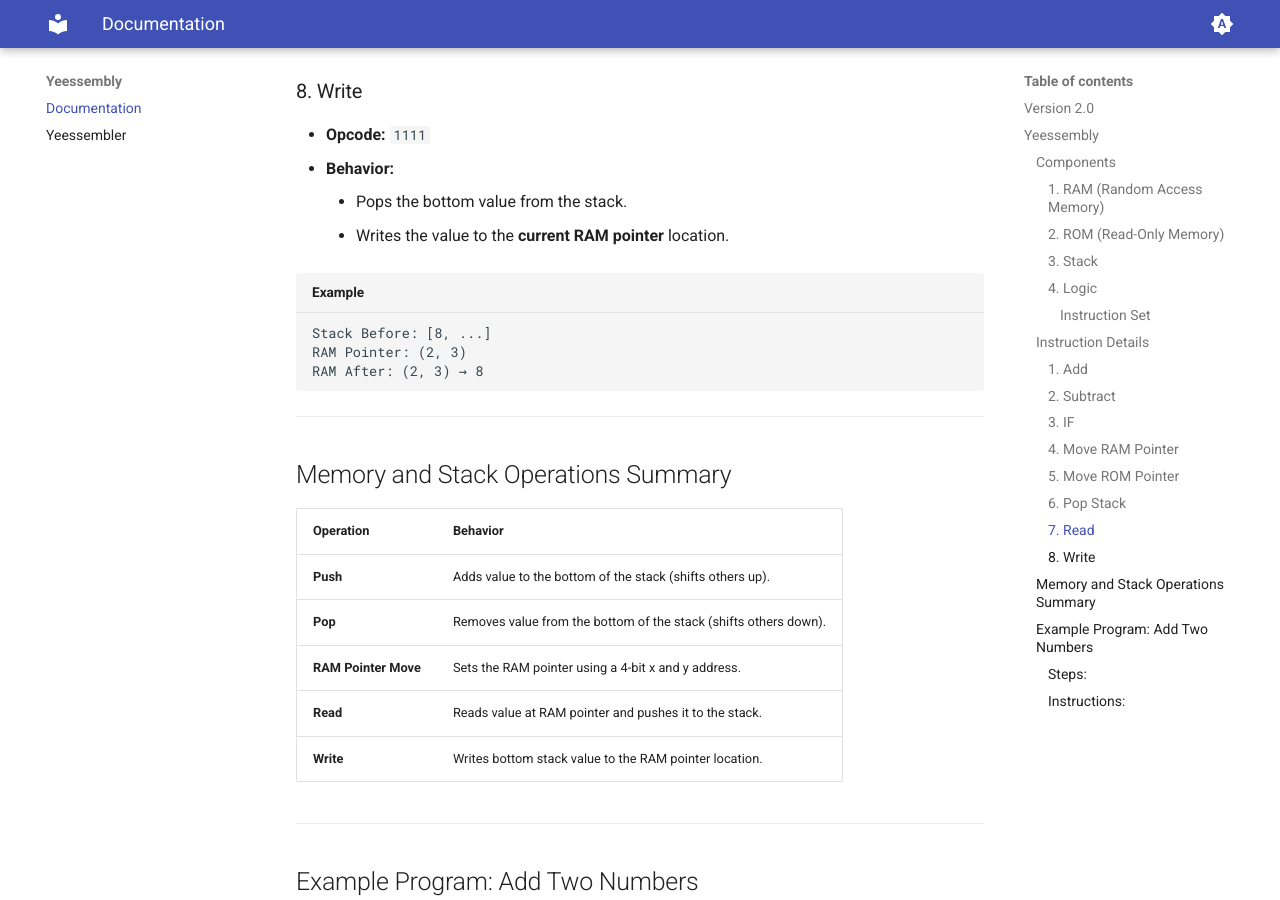
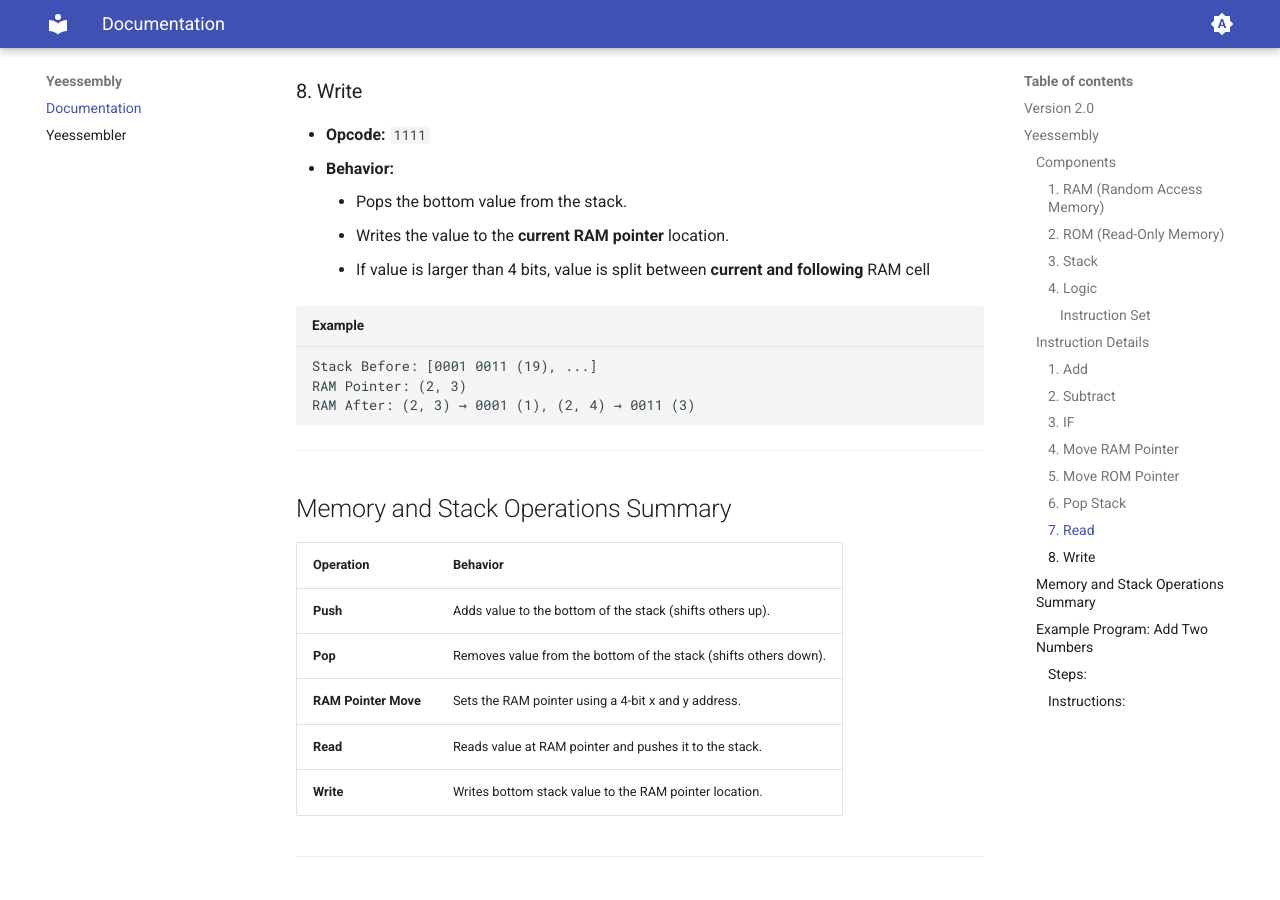
Before and after one commit to lrutjens/lrutjens.github.io, an MkDocs documentation site: the page built from docs/yeessembly.md, in a window 1280 px wide and 900 px high, scrolled down 4596 px. Built offline with MkDocs 1.6.1 and Material for MkDocs 9.7.7, drawn with Linux system fonts in a browser that asks for light colours; some of the changed text lies outside the part shown.

````diff
--- a/docs/yeessembly.md
+++ b/docs/yeessembly.md
@@ -151,11 +151,12 @@ Stack After: [0000 0111 (7), ...]
 - **Behavior:**
     - Pops the bottom value from the stack.
     - Writes the value to the **current RAM pointer** location.
+    - If value is larger than 4 bits, value is split between **current and following** RAM cell
 
 ```text title="Example"
-Stack Before: [8, ...]
+Stack Before: [0001 0011 (19), ...]
 RAM Pointer: (2, 3)
-RAM After: (2, 3) → 8
+RAM After: (2, 3) → 0001 (1), (2, 4) → 0011 (3)
 ```
 
 ---
--- a/mkdocs.yml
+++ b/mkdocs.yml
@@ -18,9 +18,6 @@ theme:
         icon: material/brightness-4
         name: Switch to system preference
   features:
-    - navigation.instant
-    - navigation.instant.progress
-    - navigation.instant.prefetch
     - navigation.tabs
     - navigation.top
     - navigation.indexes
````
Also changed, not shown: other parts of docs/yeessembly.md (+1 -1 lines), docs/yeessembler.md (+70 -39 lines).
